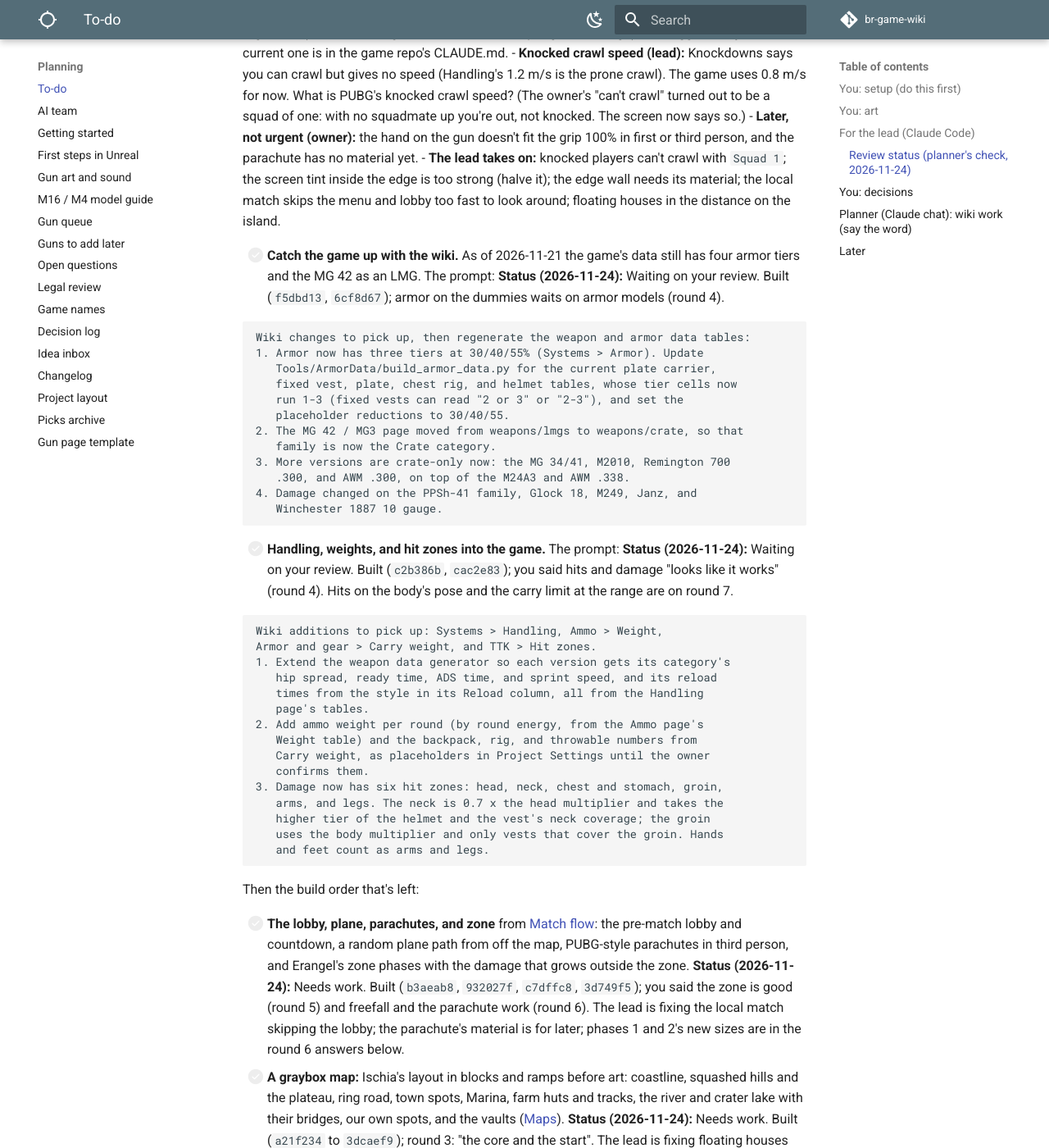
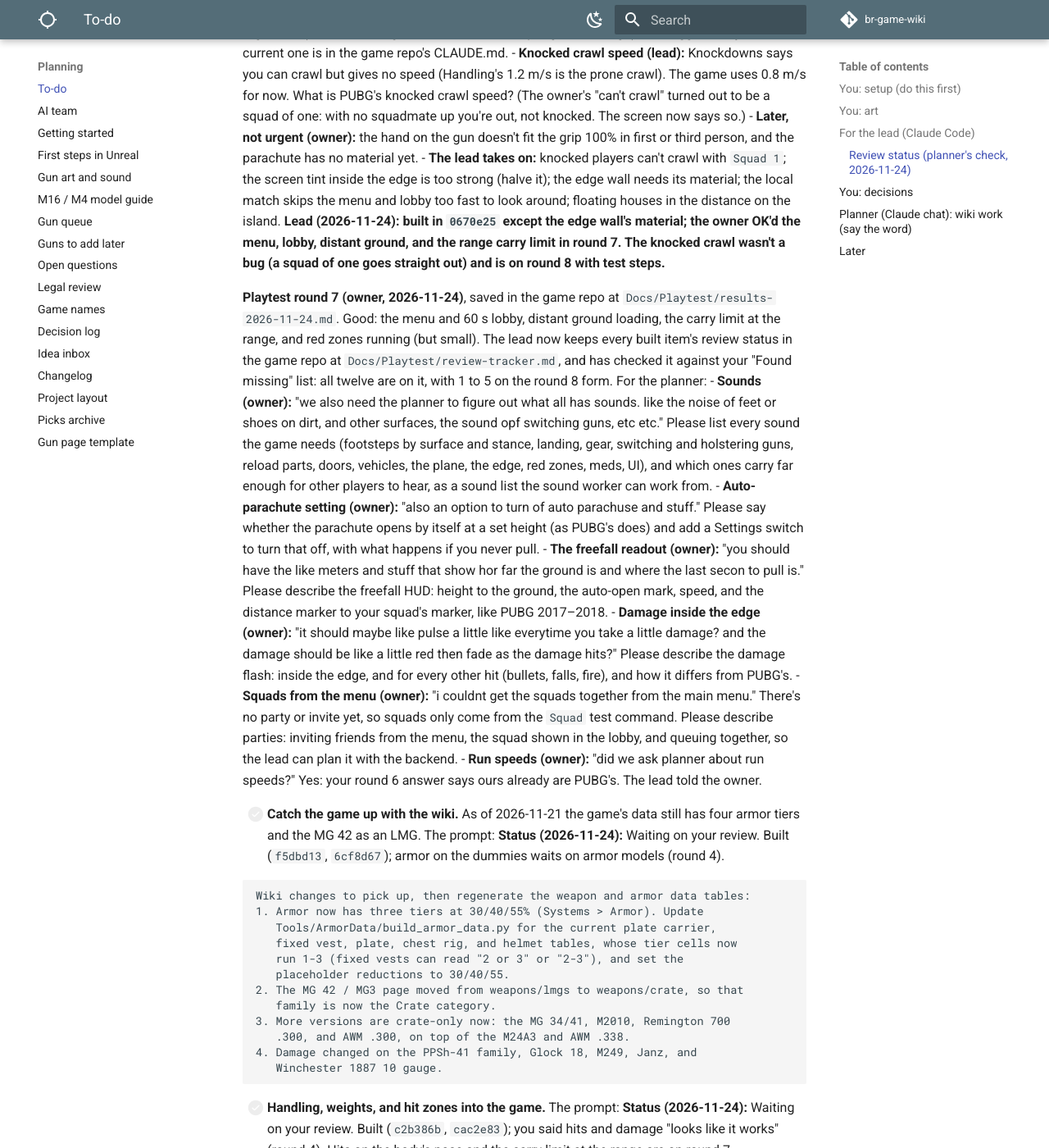
Before and after one commit to DerrickSpartan1/br-game-wiki, an MkDocs documentation site: the page built from docs/planning/to-do.md, in a window 1280 px wide and 1400 px high, scrolled down 16489 px. Shown: the whole window at 82% size. Built offline with MkDocs 1.6.1 and Material for MkDocs 9.7.7, drawn with Linux system fonts in a browser that asks for light colours; comment, search, counter and statistics services are not loaded.

Commit message:
Playtest round 7 for the planner: sound list, auto-parachute switch, freefall readout, damage flash, squads from the menu; lead's review tracker covers the found-missing list
Co-Authored-By: Claude Opus 5.5 <noreply@anthropic.com>

```diff
--- a/docs/planning/to-do.md
+++ b/docs/planning/to-do.md
@@ -226,7 +226,15 @@ The planner went through every item and report on this page against the game rep
 - **Answered (planner, 2026-11-24): researched on the new [Project layout](project-layout.md) page: Epic's naming pattern and prefixes, folders by feature, one project folder, Core, Maps, a material library, and a Developers folder, with a suggested layout and how to move safely.** **Organizing the project (owner):** "have the planner research effective method for organizing." Please research how Unreal projects are usually organized (folders, naming, where shared versus per-gun assets go) and suggest a layout; the current one is in the game repo's CLAUDE.md.
 - **Knocked crawl speed (lead):** Knockdowns says you can crawl but gives no speed (Handling's 1.2 m/s is the prone crawl). The game uses 0.8 m/s for now. What is PUBG's knocked crawl speed? (The owner's "can't crawl" turned out to be a squad of one: with no squadmate up you're out, not knocked. The screen now says so.)
 - **Later, not urgent (owner):** the hand on the gun doesn't fit the grip 100% in first or third person, and the parachute has no material yet.
-- **The lead takes on:** knocked players can't crawl with `Squad 1`; the screen tint inside the edge is too strong (halve it); the edge wall needs its material; the local match skips the menu and lobby too fast to look around; floating houses in the distance on the island.
+- **The lead takes on:** knocked players can't crawl with `Squad 1`; the screen tint inside the edge is too strong (halve it); the edge wall needs its material; the local match skips the menu and lobby too fast to look around; floating houses in the distance on the island. **Lead (2026-11-24): built in `0670e25` except the edge wall's material; the owner OK'd the menu, lobby, distant ground, and the range carry limit in round 7. The knocked crawl wasn't a bug (a squad of one goes straight out) and is on round 8 with test steps.**
+
+**Playtest round 7 (owner, 2026-11-24)**, saved in the game repo at `Docs/Playtest/results-2026-11-24.md`. Good: the menu and 60 s lobby, distant ground loading, the carry limit at the range, and red zones running (but small). The lead now keeps every built item's review status in the game repo at `Docs/Playtest/review-tracker.md`, and has checked it against your "Found missing" list: all twelve are on it, with 1 to 5 on the round 8 form. For the planner:
+- **Sounds (owner):** "we also need the planner to figure out what all has sounds. like the noise of feet or shoes on dirt, and other surfaces, the sound opf switching guns, etc etc." Please list every sound the game needs (footsteps by surface and stance, landing, gear, switching and holstering guns, reload parts, doors, vehicles, the plane, the edge, red zones, meds, UI), and which ones carry far enough for other players to hear, as a sound list the sound worker can work from.
+- **Auto-parachute setting (owner):** "also an option to turn of auto parachuse and stuff." Please say whether the parachute opens by itself at a set height (as PUBG's does) and add a Settings switch to turn that off, with what happens if you never pull.
+- **The freefall readout (owner):** "you should have the like meters and stuff that show hor far the ground is and where the last secon to pull is." Please describe the freefall HUD: height to the ground, the auto-open mark, speed, and the distance marker to your squad's marker, like PUBG 2017–2018.
+- **Damage inside the edge (owner):** "it should maybe like pulse a little like everytime you take a little damage? and the damage should be like a little red then fade as the damage hits?" Please describe the damage flash: inside the edge, and for every other hit (bullets, falls, fire), and how it differs from PUBG's.
+- **Squads from the menu (owner):** "i couldnt get the squads together from the main menu." There's no party or invite yet, so squads only come from the `Squad` test command. Please describe parties: inviting friends from the menu, the squad shown in the lobby, and queuing together, so the lead can plan it with the backend.
+- **Run speeds (owner):** "did we ask planner about run speeds?" Yes: your round 6 answer says ours already are PUBG's. The lead told the owner.
 
 
 - [ ] **Catch the game up with the wiki.** As of 2026-11-21 the game's data still has four armor tiers and the MG 42 as an LMG. The prompt: **Status (2026-11-24):** Waiting on your review. Built (`f5dbd13`, `6cf8d67`); armor on the dummies waits on armor models (round 4).
```
